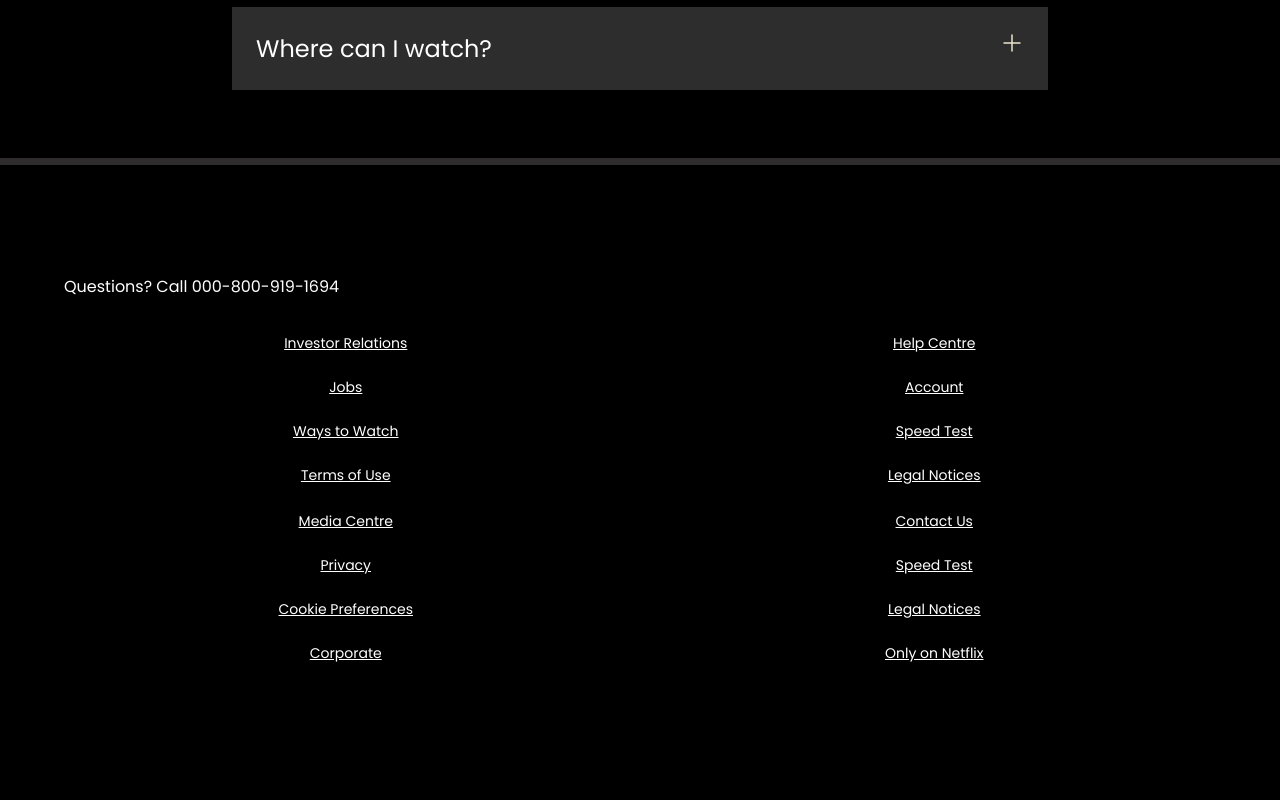
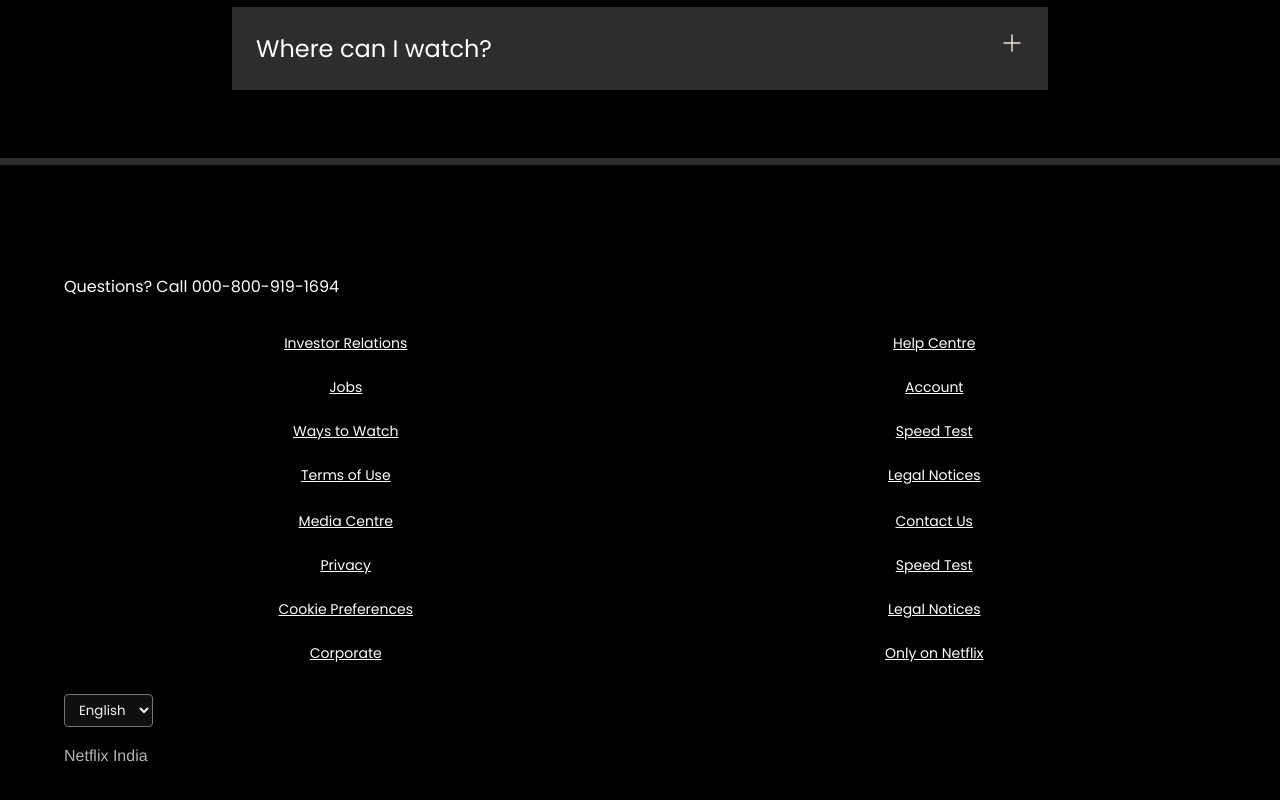
Before and after one commit to TuhinCodeCraft/NetflixClone, a plain HTML site: page index.html in a window 1280 px wide. Shown: the part 3196-3996 px from the top of the page. Before the commit the page ends 3935 px from the top, so only its background shows below. Drawn offline with Linux system fonts and the light colour scheme; a web font is replaced by a local one.

Commit message:
fix footer buttton and netflix missing text

```diff
--- a/index.html
+++ b/index.html
@@ -161,6 +161,15 @@
                 <a href="faq">Only on Netflix</a>
             </div>
         </div>
+        <div class="lang_btn">
+            <select name="" id="set_val">
+                <option value="">English</option>
+                <option value="">हिन्दी</option>
+            </select>
+        </div>
+        <div class="footer_text">
+            Netflix India
+        </div>
     </footer>
 </body>
 
--- a/style.css
+++ b/style.css
@@ -227,7 +227,23 @@ footer .questions {
     grid-template-columns: 1fr 1fr 1fr 1fr;
     color: white;
 }
+.lang_btn{
+    margin-top: 30px;
+}
+#set_val{
+    color: whitesmoke;
+    background: #0f0f0f;
+    padding: 5px 10px;
+    border-radius: 4px;
+}
 
+.footer_text{
+    color: rgba(255,255,255,0.7);
+    margin-top: 20px;
+    font-size: 1rem;
+    font-weight: 400;
+    font-family: Netflix Sans,Helvetica Neue,Segoe UI,Roboto,Ubuntu,sans-serif;
+}
 
 
 @media screen and (max-width: 1300px) {
```
